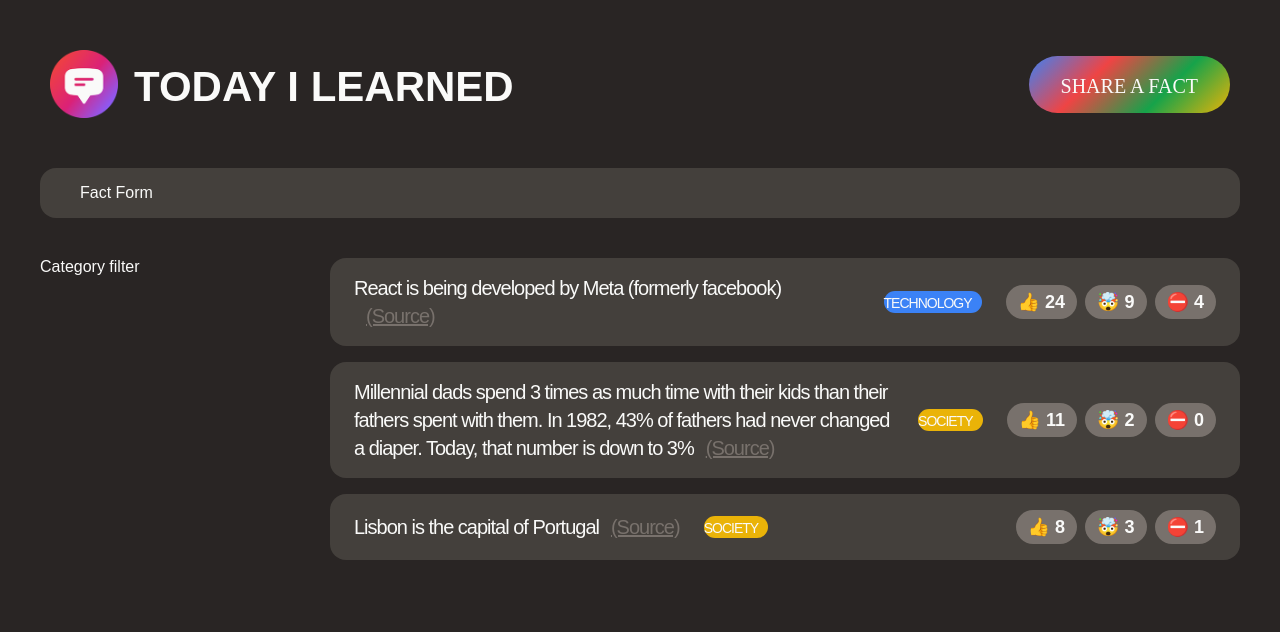
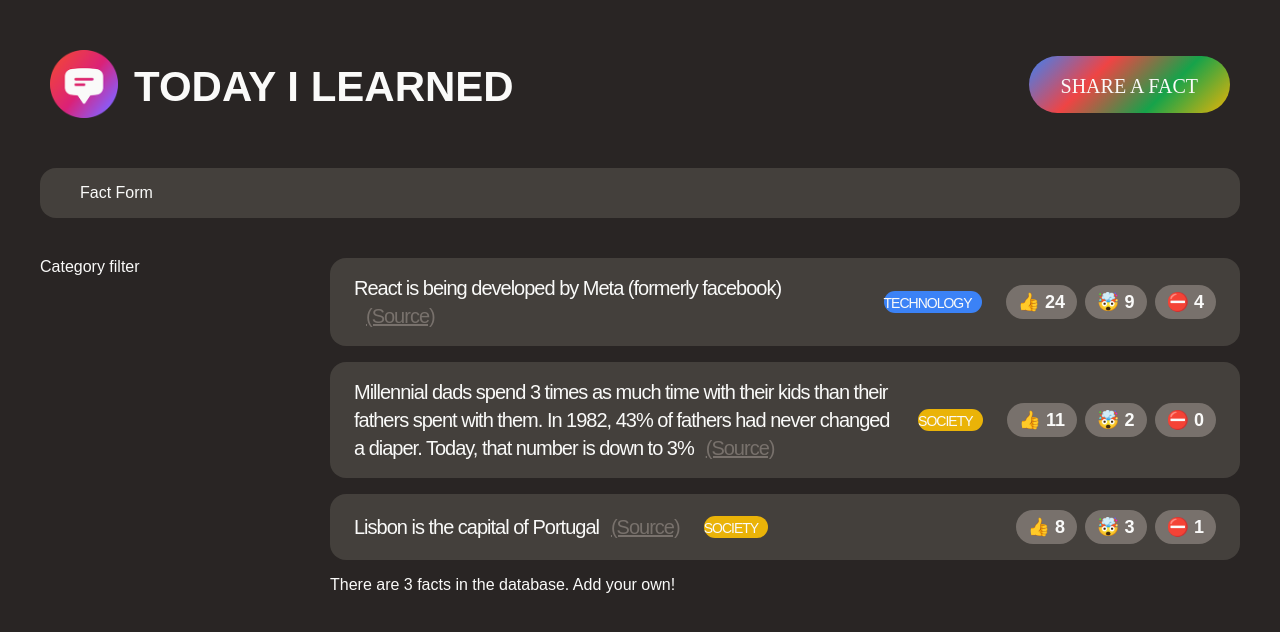
Before and after one commit to Nairouz-Belle/today-I-learned, a React (Create React App) app: page / in a window 1280 px wide. Shown: the top 632 px of the page. Built offline with nearby package versions, Linux system fonts and the light colour scheme; a web font is replaced by a local one.

Commit message:
making factList more easier by creating another function Fact() and passing & receiving data with PROPS.

```diff
--- a/src/App.js
+++ b/src/App.js
@@ -86,7 +86,19 @@ function FactList(){
     <ul className="facts-list">
       {
         facts.map((fact) => (
-          <li key={fact.id} className="fact">
+          //Passing the fact element (PROPS)
+          <Fact key={fact.id} fact={fact} />
+        ))
+      }
+    </ul>
+    <p>There are {facts.length} facts in the database. Add your own!</p>
+  </section>);
+}
+
+function Fact({fact}){
+  //Let's do that while we receive the props in the function parameter//const {fact} = props; // === cnost fact = props.fact;
+
+  return <li  className="fact">
               <p>
                 {fact.text}
                 <a className="source" href={fact.source}>(Source)</a>
@@ -97,11 +109,7 @@ function FactList(){
                 <button>🤯 {fact.votesMindblowing}</button>
                 <button>⛔️ {fact.votesFalse}</button>
               </div>
-            </li>
-        ))
-      }
-    </ul>
-  </section>);
+          </li>
 }
 
 export default App;
--- a/src/style.css
+++ b/src/style.css
@@ -11,7 +11,7 @@ body {
   padding: 40px;
 }
 
-.container{
+#root{
   max-width: 1500px;
   margin: 0 auto;
 }
```
